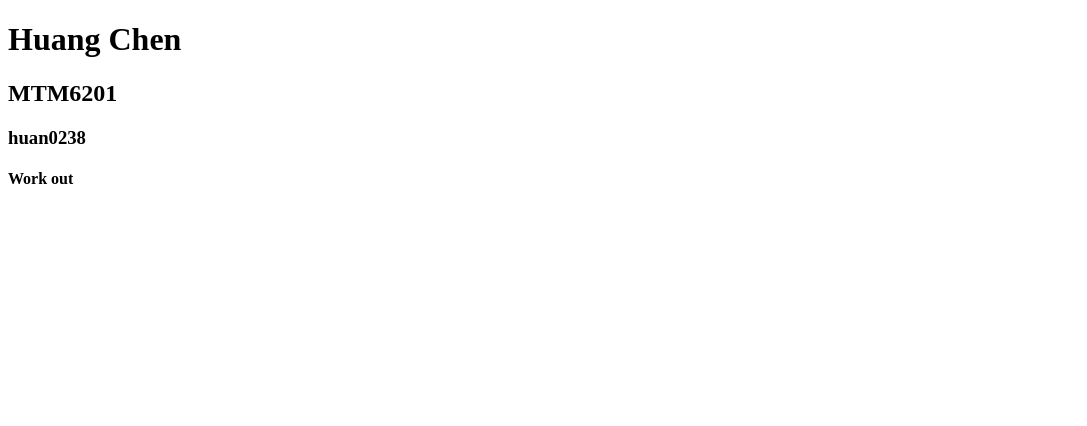
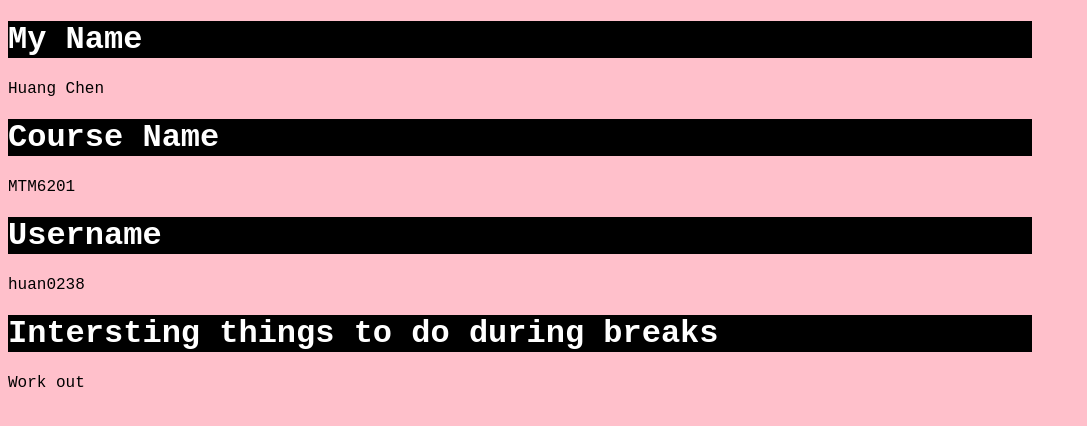
Before and after one commit to huan0238/huan0238.github.io, a plain HTML site: page index.html in a window 1280 px wide. Shown: the whole page, without its empty margins (0-1087 px from the left). Drawn offline with Linux system fonts and the light colour scheme.

Commit message:
2nd change

```diff
--- a/index.html
+++ b/index.html
@@ -5,10 +5,32 @@
     <meta name="viewport" content="width=device-width, initial-scale=1.0">
     <title>Huang chen</title>
 </head>
+<style>
+    body {
+        font-family: 'DM Mono', monospace;
+        font-size: 1rem;
+        background-color: pink;
+        width: 80%;
+    }
+
+    h1 {
+        color: white;
+        font-size: 2rem;
+        font-weight: bolder;
+        background-color: black;
+
+
+
+    }
+</style>
 <body>
-    <h1>Huang Chen</h1>
-    <h2>MTM6201</h2>
-    <h3>huan0238</h3>
-    <h4>Work out</h4>
+    <h1>My Name</h1>
+        <p>Huang Chen</p>
+    <h1>Course Name</h1>
+        <p>MTM6201</p>
+    <h1>Username</h1>
+        <p>huan0238</p>
+    <h1>Intersting things to do during breaks</h1>
+        <p>Work out</p>
 </body>
 </html>
```
